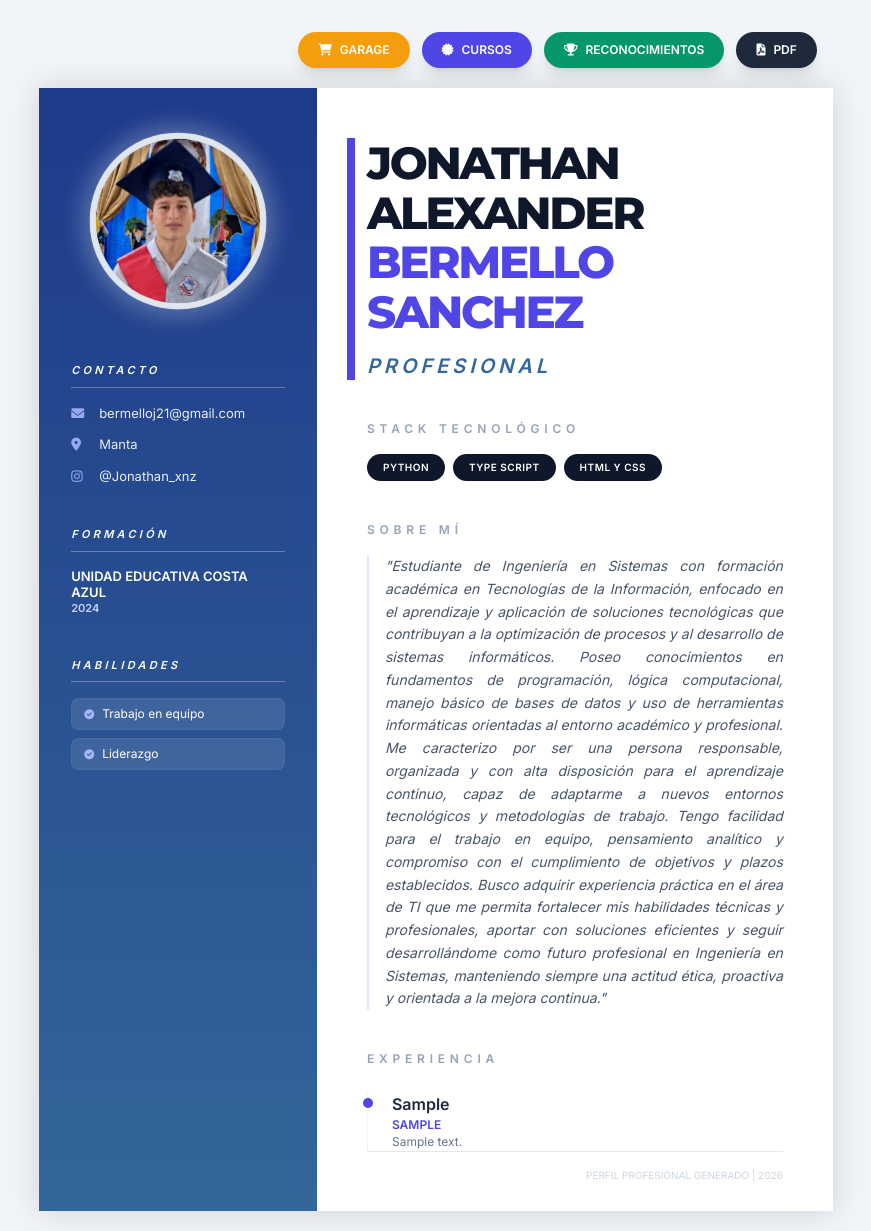
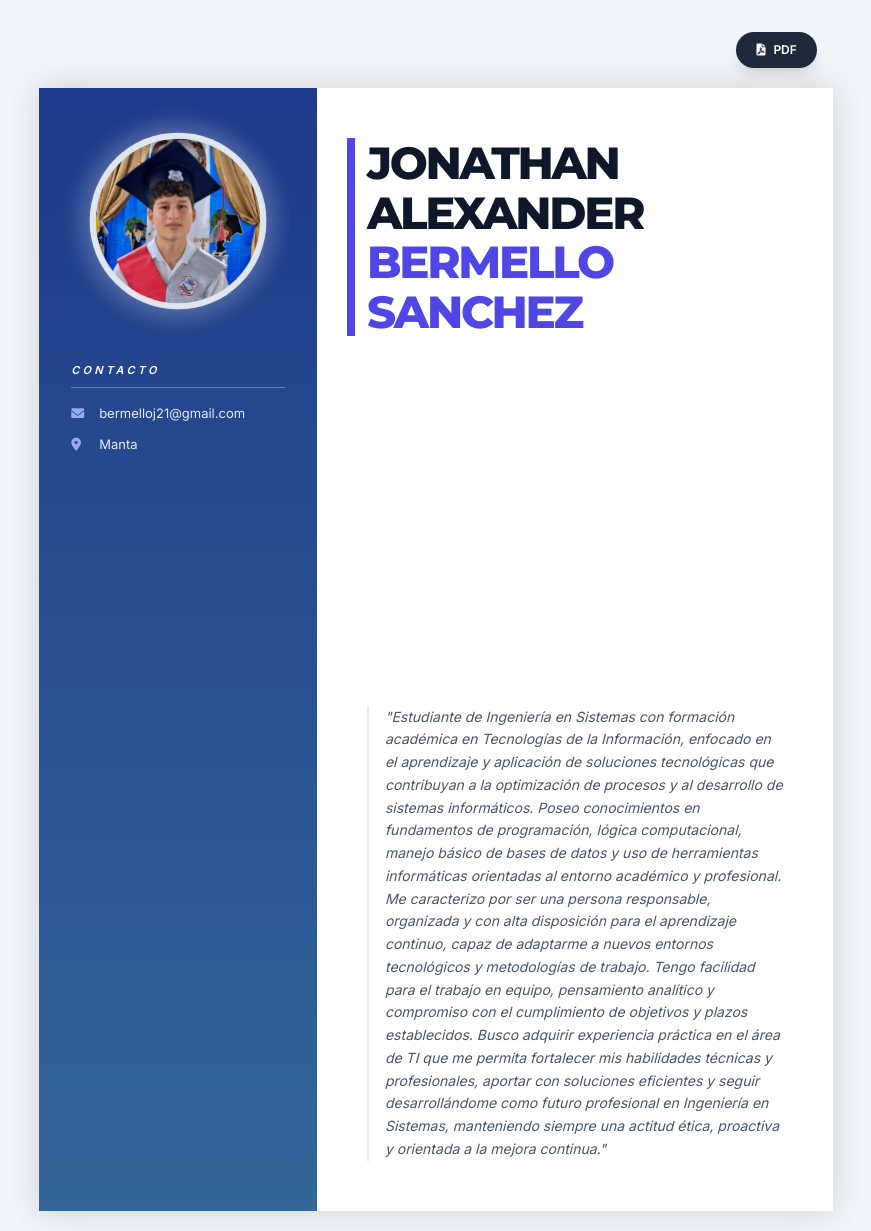
Before and after one commit to JABS34/hojadevida, a Django app: template tasks/templates/profile_cv.html in a window 1280 px wide. Shown: the whole page, without its empty margins (204-1075 px from the left). Run offline with Django 5.2, Linux system fonts and the light colour scheme; the template is opened without the code that fills it: values that come from a table or form of the project are taken from there, others are empty; data comes from the database, SQL or seed files in the repository; tables that the repository leaves empty hold one stand-in row (values such as "Sample post"); grey boxes marked "Sample" are stand-in pictures; parts of the project's set-up code (start-up, migrations or seed data) failed here and were passed over; some libraries are stand-ins or nearby versions.

Commit message:
Update profile_cv.html

```diff
--- a/tasks/templates/profile_cv.html
+++ b/tasks/templates/profile_cv.html
@@ -24,17 +24,23 @@
 <body>
 
     <div class="max-w-[210mm] mx-auto mt-8 mb-4 flex flex-wrap justify-end gap-3 px-4 no-print">
+        {% if config.mostrar_garage %}
         <a href="{% url 'garage_store' %}" class="bg-amber-500 text-white px-5 py-2.5 rounded-full font-bold text-xs shadow-lg flex items-center gap-2 hover:bg-amber-600 transition">
             <i class="fas fa-shopping-cart"></i> GARAGE
         </a>
+        {% endif %}
 
+        {% if config.mostrar_cursos %}
         <button onclick="openModal('modalCert')" class="bg-indigo-600 text-white px-5 py-2.5 rounded-full font-bold text-xs shadow-lg flex items-center gap-2 hover:bg-indigo-700 transition">
             <i class="fas fa-certificate"></i> CURSOS
         </button>
+        {% endif %}
 
+        {% if config.mostrar_reconocimientos %}
         <button onclick="openModal('modalRec')" class="bg-emerald-600 text-white px-5 py-2.5 rounded-full font-bold text-xs shadow-lg flex items-center gap-2 hover:bg-emerald-700 transition">
             <i class="fas fa-trophy"></i> RECONOCIMIENTOS
         </button>
+        {% endif %}
 
         <button onclick="window.print()" class="bg-slate-800 text-white px-5 py-2.5 rounded-full font-bold text-xs shadow-lg flex items-center gap-2">
             <i class="fas fa-file-pdf"></i> PDF
@@ -45,101 +51,31 @@
         <aside class="aside-bg p-8 space-y-10">
             <div class="flex justify-center py-4">
                 <div class="profile-photo rounded-full overflow-hidden bg-slate-300 shadow-2xl">
-                    {% if perfil.foto %}
-                        <img src="{{ perfil.foto.url }}" class="w-full h-full object-cover">
-                    {% else %}
-                        <div class="h-full flex items-center justify-center text-6xl font-bold bg-indigo-800 text-white">
-                            {{ perfil.nombres|slice:":1"|upper }}
-                        </div>
-                    {% endif %}
+                    {% if perfil.foto %} <img src="{{ perfil.foto.url }}" class="w-full h-full object-cover">
+                    {% else %} <div class="h-full flex items-center justify-center text-6xl font-bold bg-indigo-800 text-white">{{ perfil.nombres|slice:":1"|upper }}</div> {% endif %}
                 </div>
             </div>
-
             <section>
                 <h3 class="text-[11px] font-bold tracking-[0.3em] uppercase border-b border-white/30 pb-2 mb-4 italic">Contacto</h3>
                 <div class="space-y-3 text-[13px] opacity-90">
                     <p class="flex items-center gap-3"><i class="fas fa-envelope text-indigo-300 w-4"></i> {{ user_viewed.email }}</p>
                     <p class="flex items-center gap-3"><i class="fas fa-map-marker-alt text-indigo-300 w-4"></i> {{ perfil.direcciondomiciliaria|default:"No especificada" }}</p>
-                    {% if perfil.instagram %}<p class="flex items-center gap-3"><i class="fab fa-instagram text-indigo-300 w-4"></i> @{{ perfil.instagram }}</p>{% endif %}
                 </div>
             </section>
-
-            <section>
-                <h3 class="text-[11px] font-bold tracking-[0.3em] uppercase border-b border-white/30 pb-2 mb-4 italic">Formación</h3>
-                <div class="space-y-4">
-                    {% for estudio in estudios %}
-                    <div class="text-[13px]">
-                        <p class="font-bold uppercase text-white leading-tight">{{ estudio.institucion }}</p>
-                        <p class="text-[11px] text-indigo-200 font-semibold">{{ estudio.fecha_graduacion|date:"Y" }}</p>
-                    </div>
-                    {% endfor %}
-                </div>
-            </section>
-
-            <section>
-                <h3 class="text-[11px] font-bold tracking-[0.3em] uppercase border-b border-white/30 pb-2 mb-4 italic">Habilidades</h3>
-                <ul class="grid grid-cols-1 gap-2 text-[12px]">
-                    {% for hab in habilidades %}
-                    <li class="flex items-center gap-2 bg-white/10 px-3 py-1.5 rounded-lg border border-white/5">
-                        <i class="fas fa-check-circle text-indigo-300 text-[10px]"></i> {{ hab.nombre }}
-                    </li>
-                    {% endfor %}
-                </ul>
-            </section>
         </aside>
-
         <main class="main-content flex flex-col justify-between">
-            <div>
-                <header class="mb-10 relative">
-                    <div class="absolute -left-5 top-0 w-2 h-full bg-indigo-600"></div>
-                    <h1 class="name-title text-[45px] font-extrabold text-[#0f172a] uppercase tracking-tighter">
-                        {{ perfil.nombres|default:"NOMBRES" }}<br><span class="text-indigo-600">{{ perfil.apellidos|default:"APELLIDOS" }}</span>
-                    </h1>
-                    <p class="text-xl text-[#336699] font-bold tracking-[0.2em] uppercase mt-4 italic">PROFESIONAL</p>
-                </header>
-
-                <section class="mb-10">
-                    <h2 class="text-[12px] font-black text-slate-400 uppercase tracking-[0.4em] mb-4">Stack Tecnológico</h2>
-                    <div class="flex flex-wrap gap-2">
-                        {% for lang in lenguajes %}
-                        <span class="bg-slate-900 text-white px-4 py-1.5 rounded-full text-[10px] font-bold tracking-wider">
-                            {{ lang.nombre|upper }}
-                        </span>
-                        {% endfor %}
-                    </div>
-                </section>
-
-                <section class="mb-10">
-                    <h2 class="text-[12px] font-black text-slate-400 uppercase tracking-[0.4em] mb-4">Sobre mí</h2>
-                    <p class="text-slate-600 text-[14px] leading-relaxed text-justify italic border-l-2 border-indigo-100 pl-4">
-                        "{{ perfil.descripcionperfil|default:"Sin descripción disponible." }}"
-                    </p>
-                </section>
-
-                <section>
-                    <h2 class="text-[12px] font-black text-slate-400 uppercase tracking-[0.4em] mb-6">Experiencia</h2>
-                    <div class="space-y-8">
-                        {% for exp in experiencias %}
-                        <div class="relative pl-6 border-l border-slate-100">
-                            <div class="absolute -left-[5px] top-1.5 w-2.5 h-2.5 rounded-full bg-indigo-600"></div>
-                            <h3 class="font-extrabold text-slate-800 text-[16px]">{{ exp.puesto }}</h3>
-                            <p class="text-indigo-600 text-[12px] font-black uppercase">{{ exp.empresa }}</p>
-                            <p class="text-slate-500 text-[12px] leading-snug">{{ exp.descripcion }}</p>
-                        </div>
-                        {% endfor %}
-                    </div>
-                </section>
-            </div>
-            <footer class="text-[10px] text-slate-300 text-right border-t pt-4 uppercase">
-                Perfil Profesional Generado | 2026
-            </footer>
+            <header class="mb-10 relative">
+                <div class="absolute -left-5 top-0 w-2 h-full bg-indigo-600"></div>
+                <h1 class="name-title text-[45px] font-extrabold text-[#0f172a] uppercase tracking-tighter">{{ perfil.nombres }}<br><span class="text-indigo-600">{{ perfil.apellidos }}</span></h1>
+            </header>
+            <section><p class="text-slate-600 text-[14px] leading-relaxed italic border-l-2 border-indigo-100 pl-4">"{{ perfil.descripcionperfil }}"</p></section>
         </main>
     </div>
 
     <div id="modalCert" class="fixed inset-0 bg-black/90 hidden z-50 flex items-center justify-center p-4 no-print">
         <div class="bg-white w-full max-w-4xl max-h-[90vh] rounded-2xl overflow-hidden flex flex-col">
-            <div class="p-4 bg-indigo-600 text-white flex justify-between items-center">
-                <h2 class="font-bold uppercase tracking-tighter">Certificados y Cursos</h2>
+            <div class="p-4 bg-indigo-600 text-white flex justify-between items-center text-sm font-bold uppercase">
+                <h2>Certificados y Cursos</h2>
                 <button onclick="closeModal('modalCert')" class="text-2xl">&times;</button>
             </div>
             <div class="p-6 overflow-y-auto grid grid-cols-2 md:grid-cols-3 gap-4">
@@ -155,22 +91,15 @@
 
     <div id="modalRec" class="fixed inset-0 bg-black/90 hidden z-50 flex items-center justify-center p-4 no-print">
         <div class="bg-white w-full max-w-4xl max-h-[90vh] rounded-2xl overflow-hidden flex flex-col">
-            <div class="p-4 bg-emerald-600 text-white flex justify-between items-center">
-                <h2 class="font-bold uppercase tracking-tighter">Logros y Reconocimientos</h2>
+            <div class="p-4 bg-emerald-600 text-white flex justify-between items-center text-sm font-bold uppercase">
+                <h2>Logros y Reconocimientos</h2>
                 <button onclick="closeModal('modalRec')" class="text-2xl">&times;</button>
             </div>
             <div class="p-6 overflow-y-auto grid grid-cols-2 md:grid-cols-3 gap-4">
                 {% for rec in reconocimientos %}
                 <div class="text-center">
-                    {% if rec.imagen %}
-                        <img src="{{ rec.imagen.url }}" onclick="fullZoom(this.src)" class="w-full h-32 object-cover rounded-lg cursor-zoom shadow-sm mb-2">
-                    {% else %}
-                        <div class="w-full h-32 bg-slate-100 rounded-lg flex items-center justify-center">
-                            <i class="fas fa-trophy text-emerald-300 text-3xl"></i>
-                        </div>
-                    {% endif %}
+                    {% if rec.imagen %}<img src="{{ rec.imagen.url }}" onclick="fullZoom(this.src)" class="w-full h-32 object-cover rounded-lg cursor-zoom shadow-sm mb-2">{% endif %}
                     <p class="text-[10px] font-bold text-slate-700">{{ rec.titulo }}</p>
-                    <p class="text-[9px] text-slate-500">{{ rec.institucion_otorga }}</p>
                 </div>
                 {% endfor %}
             </div>
@@ -184,7 +113,6 @@
     <script>
         function openModal(id) { document.getElementById(id).classList.remove('hidden'); }
         function closeModal(id) { document.getElementById(id).classList.add('hidden'); }
-
         function fullZoom(src) {
             const lb = document.getElementById('lightbox');
             document.getElementById('zoomImg').src = src;
```
